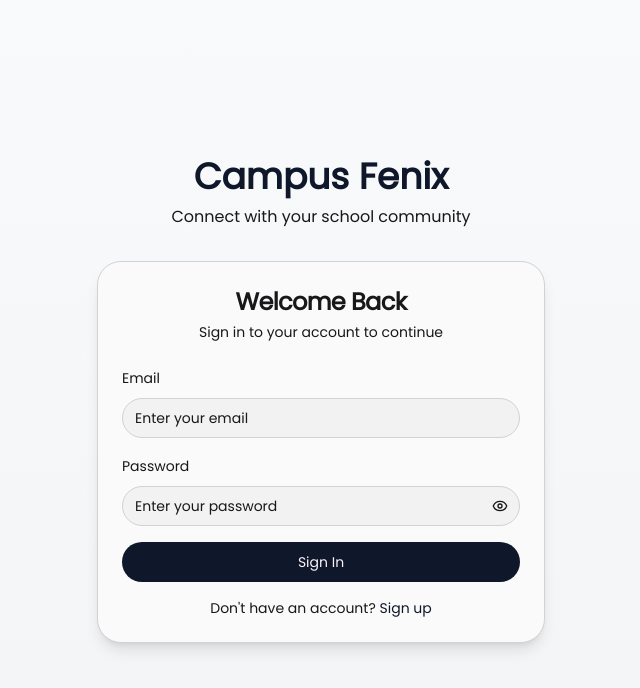
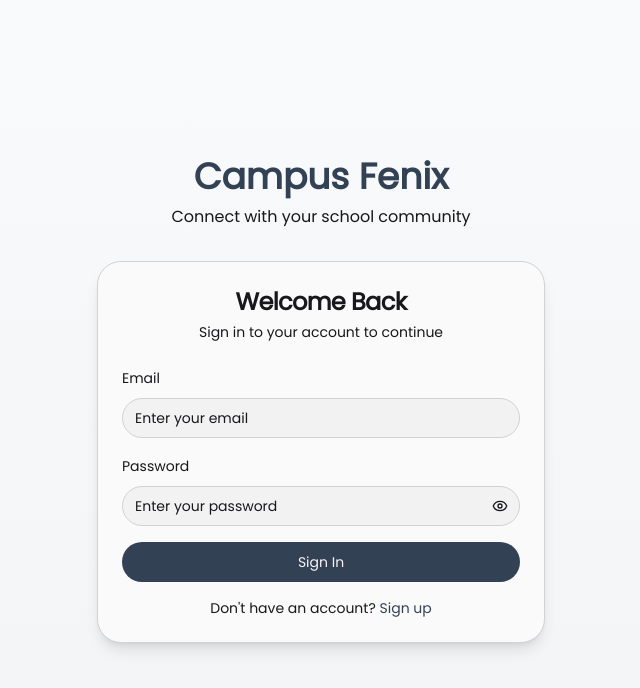
Before and after one commit to martik69420/lovable-jitsi-connect, a React (Vite) app: page /login in a window 1280 px wide. Shown: the top 688 px of the page, without its empty margins (319-959 px from the left). Built offline with nearby package versions, Linux system fonts and the light colour scheme; no server answers.

Commit message:
Applied theme test
Applied theme in Lovable

```diff
--- a/src/index.css
+++ b/src/index.css
@@ -13,7 +13,7 @@
     --card-foreground: 240 5% 10%;
     --popover: 240 5% 90%;
     --popover-foreground: 240 5% 10%;
-    --primary: 222 47.3684% 11.1765%;
+    --primary: 215 25% 26.6667%;
     --primary-foreground: 327 73% 97%;
     --secondary: 240 5% 33%;
     --secondary-foreground: 0 0% 98%;
```
